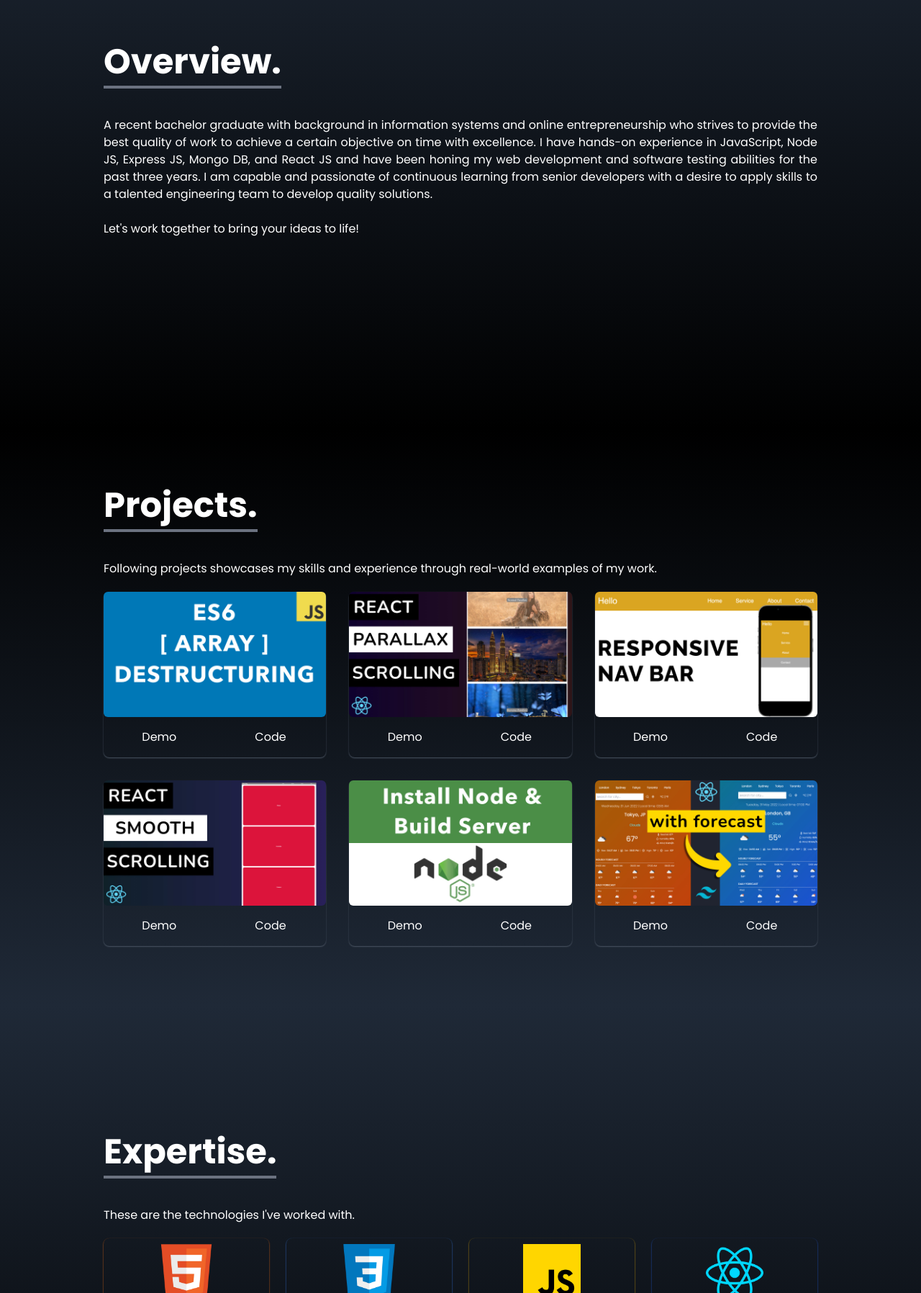
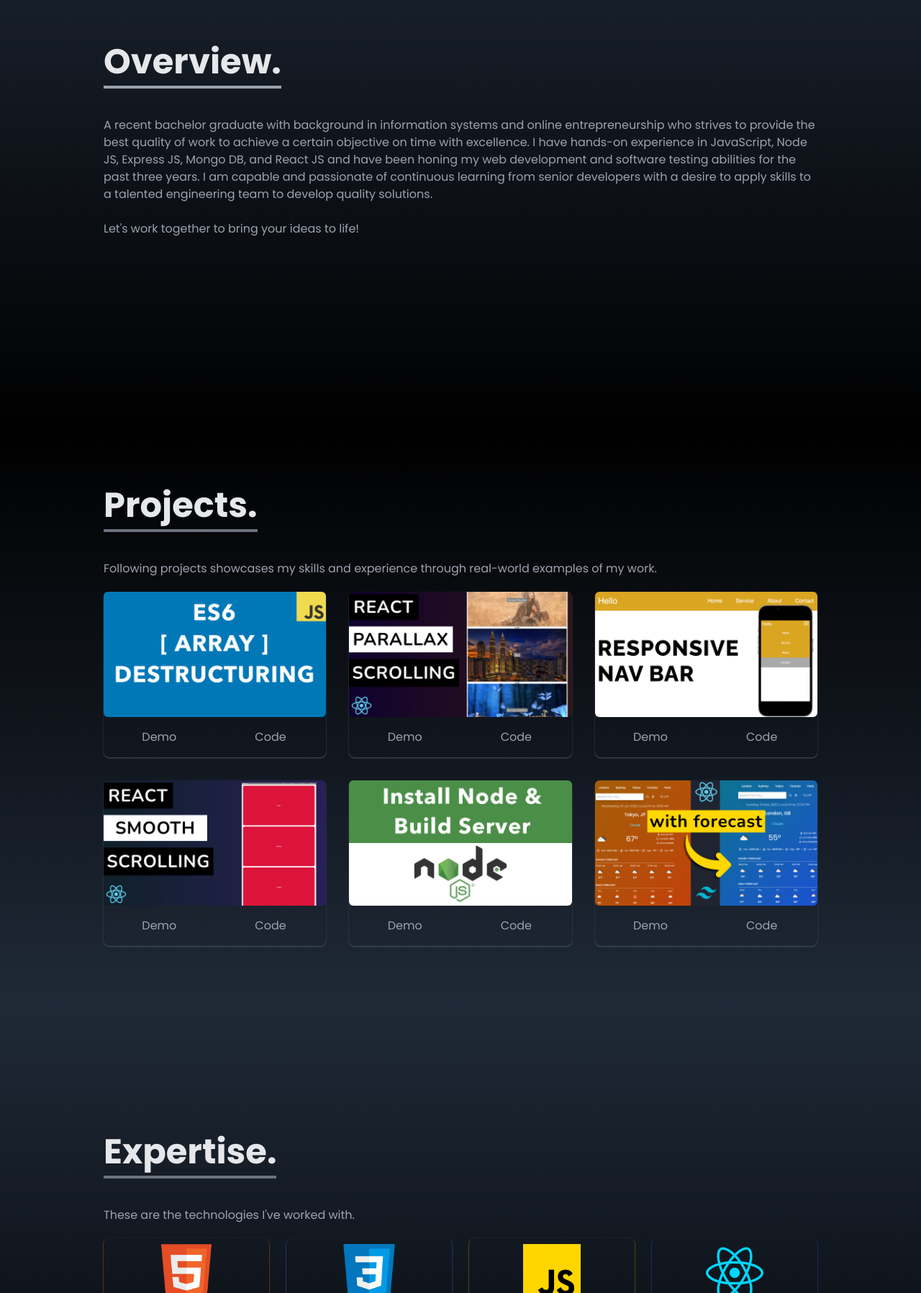
Before and after one commit to hashtagnosweat/portfolio, a React (Create React App) app: page / in a window 1280 px wide. Shown: the part 1004-2800 px from the top of the page at 72% size. Built offline with nearby package versions, Linux system fonts and the light colour scheme; a web font is replaced by a local one.

Commit message:
another minor refactor

```diff
--- a/src/components/About.jsx
+++ b/src/components/About.jsx
@@ -4,10 +4,10 @@ import HeroImage from "../assets/heroImage.png";
 
 const About = () => {
   return (
-    <div name="about" className="w-full h-fit sm:h-screen bg-gradient-to-b from-gray-800 to-black text-white">
+    <div name="about" className="w-full h-fit sm:h-screen bg-gradient-to-b from-gray-800 to-black text-gray-400">
       <div className="max-w-screen-lg p-4 mx-auto flex flex-col justify-center w-full h-full">
         <div className="pb-8">
-          <p className="text-5xl font-bold inline border-b-4 border-gray-500">Overview.</p>
+          <p className="text-5xl font-bold inline border-b-4 border-gray-400 text-gray-200">Overview.</p>
         </div>
 
         <div className="sm:hidden w-full">
@@ -18,7 +18,7 @@ const About = () => {
           />
         </div>
 
-        <p className="text-l mt-5 text-justify">
+        <p className="text-l mt-5">
         A recent bachelor graduate with background in information systems and online entrepreneurship who strives to provide the best quality of work to achieve a certain objective on time with excellence. I have hands-on experience in JavaScript, Node JS, Express JS, Mongo DB, and React JS and have been honing my web development and software testing abilities for the past three years. I am capable and passionate of continuous learning from senior developers with a desire to apply skills to a talented engineering team to develop quality solutions.
         </p>
 
--- a/src/components/Expertise.jsx
+++ b/src/components/Expertise.jsx
@@ -67,9 +67,9 @@ const Expertise = () => {
       name="expertise"
       className="bg-gradient-to-b from-gray-800 to-black w-full h-fit sm:h-screen"
     >
-      <div className="max-w-screen-lg mx-auto p-4 flex flex-col justify-center w-full h-full text-white">
+      <div className="max-w-screen-lg mx-auto p-4 flex flex-col justify-center w-full h-full text-gray-400">
         <div className="pb-8">
-          <p className="text-5xl font-bold inline border-b-4 border-gray-500">
+          <p className="text-5xl font-bold inline border-b-4 border-gray-500 text-gray-200">
             Expertise.
           </p>
         </div>
@@ -81,7 +81,7 @@ const Expertise = () => {
 
         <div key={id} className={`shadow-sm hover:scale-105 duration-500 py-2 rounded-lg ${style}`}>
             <img src={src} alt="" className="w-20 mx-auto" />
-            <p className="mt-4">{title}</p>
+            <p className="mt-2 md:mt-4 text-gray-200">{title}</p>
           </div>
 
           )
--- a/src/components/Project.jsx
+++ b/src/components/Project.jsx
@@ -43,10 +43,10 @@ const Project = () => {
     ]
 
   return (
-    <div name="project" className="bg-gradient-to-b from-black to-gray-800 w-full text-white md:h-screen">
+    <div name="project" className="bg-gradient-to-b from-black to-gray-800 w-full text-gray-400 md:h-screen">
       <div className="max-w-screen-lg p-4 mx-auto flex flex-col justify-center w-full h-full">
         <div className="pb-8">
-          <p className="text-5xl font-bold inline border-b-4 border-gray-500">Projects.</p>
+          <p className="text-5xl font-bold inline border-b-4 border-gray-500 text-gray-200">Projects.</p>
           </div>
 
           <p className="my-5">
```
